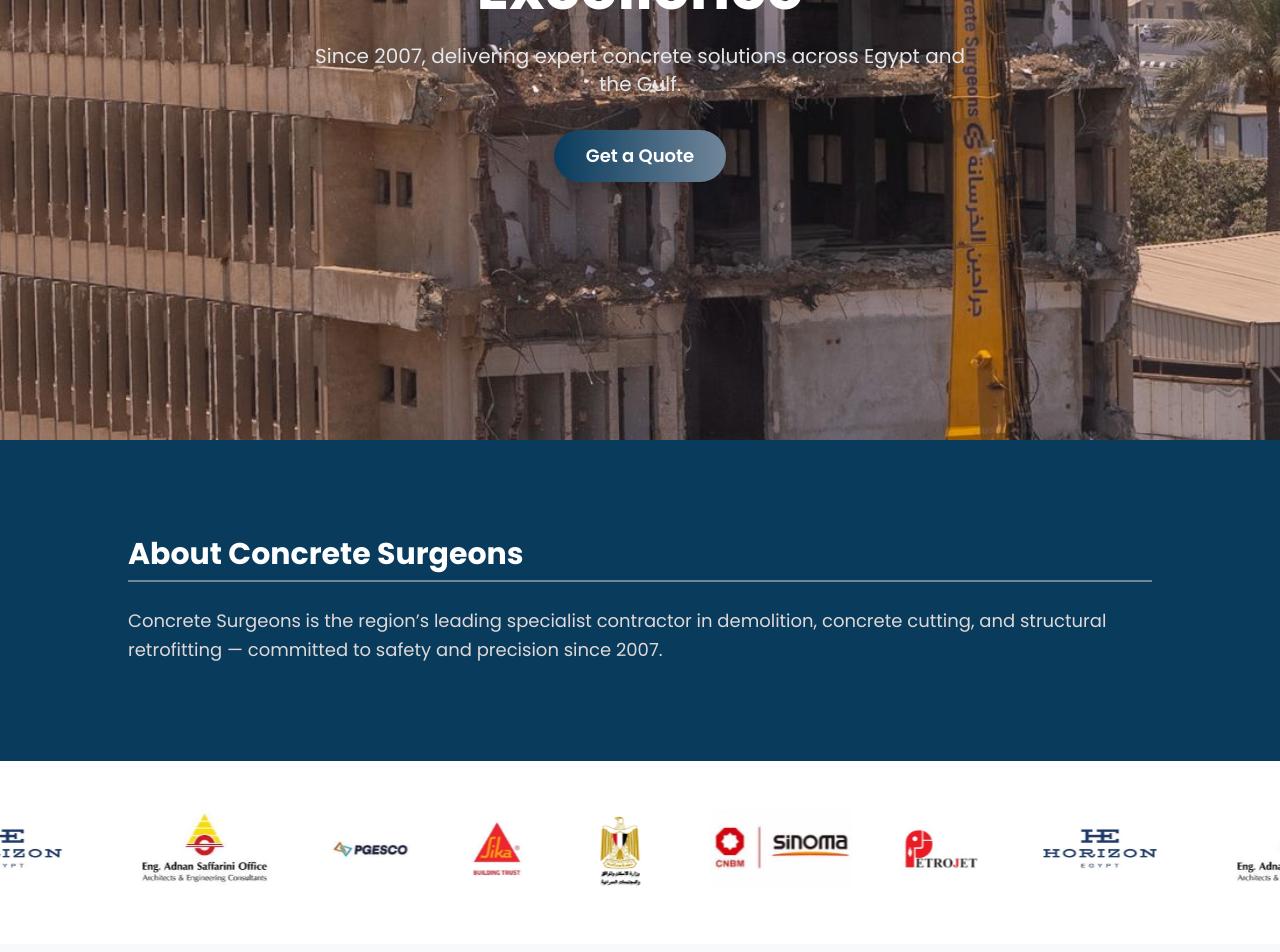
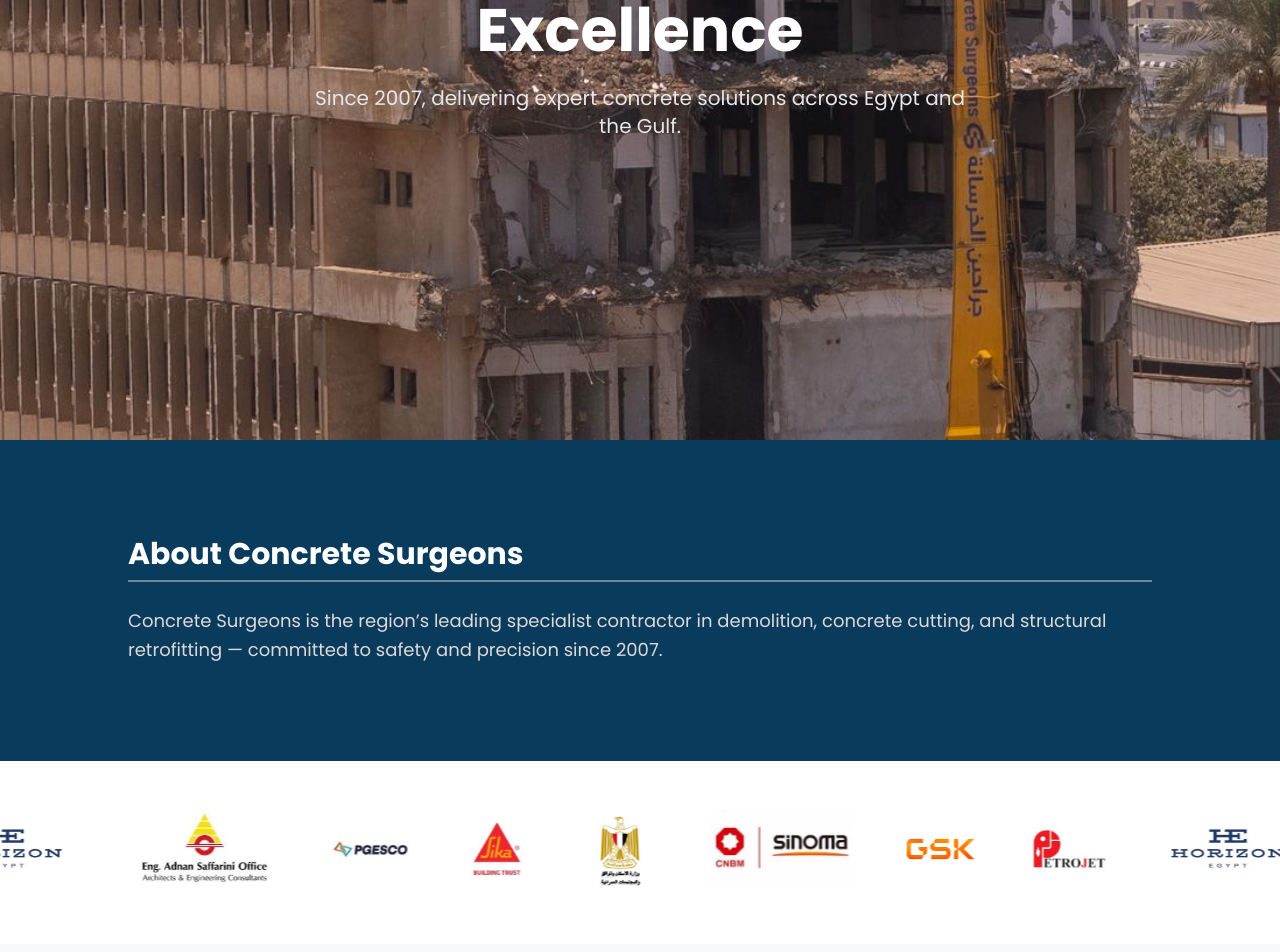
Before and after one commit to Webique/concrete-surgeons, a React (Vite) app: page / in a window 1280 px wide. Shown: the part 360-1312 px from the top of the page. Built offline with nearby package versions, Linux system fonts and the light colour scheme; what tailwindcss-rtl would draw is missing.

Commit message:
Updates #3

```diff
--- a/src/i18n/en.json
+++ b/src/i18n/en.json
@@ -81,7 +81,7 @@
     ],
     "whyAlt": "Why Choose CS",
     "badgeSafety": "Safety First",
-  "badgeHighReach": "High-Reach Precision",
+  "badgeHighReach": "High-Reach Demolition",
   "toolsHighlightTitle": "Technical Advantages",
   "toolsExtra": [
     "Zero-vibration dismantling for hospitals and sensitive areas",
--- a/src/pages/Demolition.jsx
+++ b/src/pages/Demolition.jsx
@@ -141,7 +141,7 @@ export default function Demolition() {
 
 
         <div className="absolute top-4 left-4 bg-[#093B5D] text-white text-sm px-4 py-1 rounded shadow-md">
-          {t("demolition.badgeHighReach", "High-Reach Precision")}
+          {t("demolition.badgeHighReach", "High-Reach Demolition")}
         </div>
       </motion.div>
 
--- a/src/pages/Home.jsx
+++ b/src/pages/Home.jsx
@@ -20,8 +20,9 @@ import client4 from "../assets/client4.png";
 import client5 from "../assets/client5.png";
 import client6 from "../assets/client6.png";
 import client7 from "../assets/client7.png"; // Main client logo
+import client8 from "../assets/client8.png"; // Additional logo for marquee
 
-const logos = [client1, client2, client3, client4, client5, client6, client7];
+const logos = [client1, client2, client3, client4, client5, client6, client7, client8];
 
 
 const images = [home1, home2, home3, home4, home5, home6, home7];
@@ -104,23 +105,6 @@ export default function Home() {
       {t("home.heroSubtitle")}
     </motion.p>
 
-    {/* CTA Button */}
-    <motion.div
-      initial={{ opacity: 0, y: 20 }}
-      animate={{ opacity: 1, y: 0 }}
-      transition={{ duration: 1.6 }}
-      className="mt-8"
-    >
-      <a
-  href="https://wa.me/201028567000?text=Hello%2C%20I%20would%20like%20to%20get%20a%20quote." // ✅ WhatsApp link
-  target="_blank" // ✅ Opens in new tab
-  rel="noopener noreferrer" // ✅ Security best practice
-  className="inline-block bg-gradient-to-r from-[#093B5D] to-[#71869A] text-white text-lg font-semibold px-8 py-3 rounded-full shadow-xl hover:shadow-2xl hover:scale-105 transition-transform duration-300"
->
-  {t("home.cta", "Get a Quote")}
-</a>
-
-    </motion.div>
   </div>
 </section>
 
```
Also changed, not shown: src/assets/client8.png (added), 1 other file (tests, documents, lock files or other folders).
